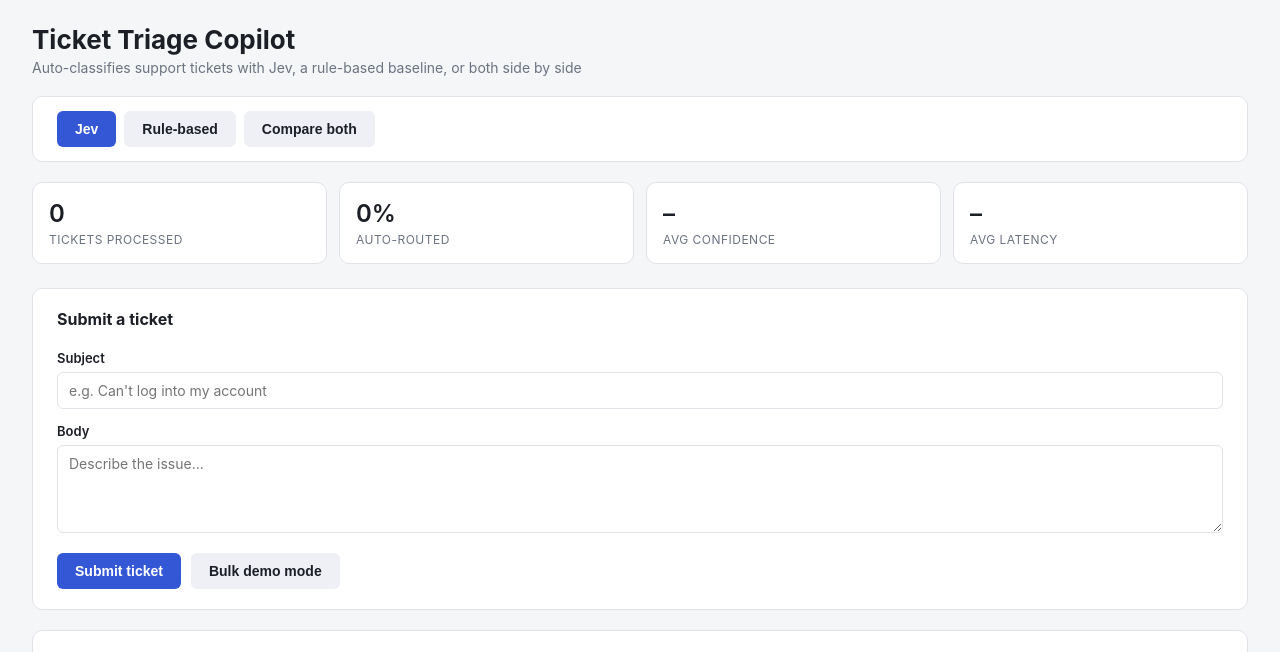
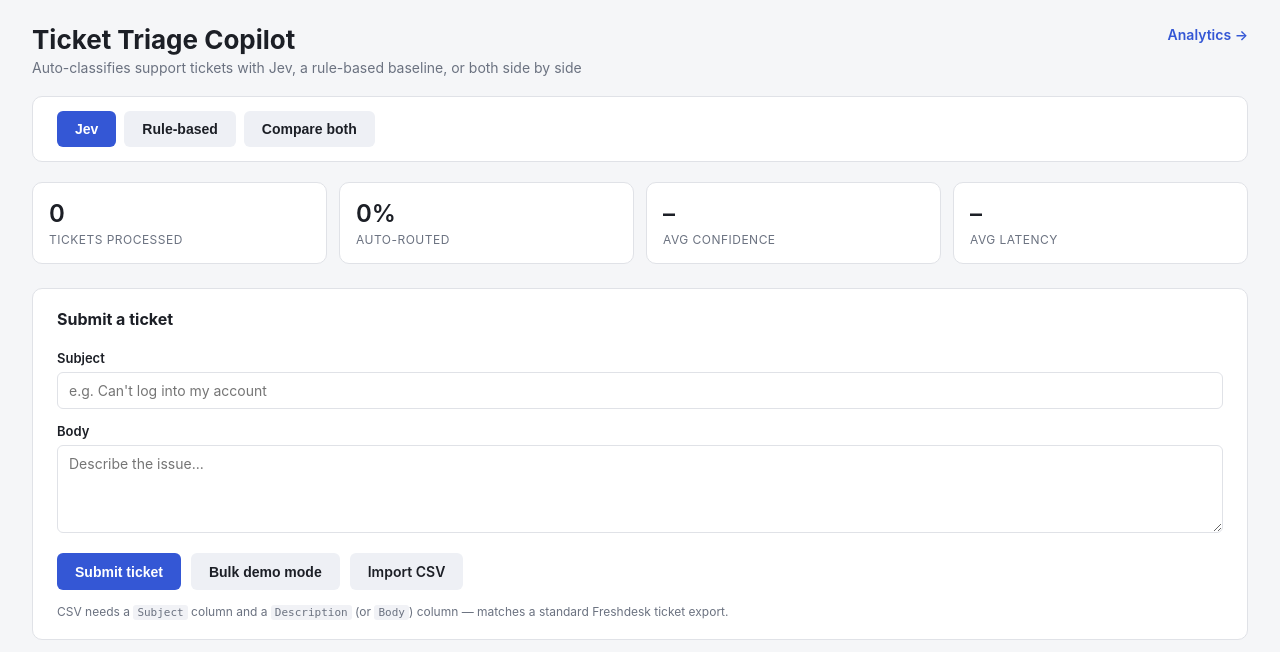
Before and after one commit to thefaisalkhan/ticketautopilot, a Spring Boot app: page / in a window 1280 px wide. Shown: the top 652 px of the page. Run offline with Spring Boot 4, Linux system fonts and the light colour scheme.

Commit message:
Add CSV ticket import
Lets you triage real tickets instead of only the hardcoded demo set:
an "Import CSV" file input parses a CSV with Subject + Description
(or Body) columns and feeds each row through the same submit pipeline
bulk demo mode already uses, respecting whatever engine mode is
currently selected.

Client-side only, no backend changes. Wrote a small RFC4180-ish parser
(quoted fields, embedded commas/newlines, "" as an escaped quote)
rather than a naive comma-split, since real exports use exactly that
shape. Verified against a synthetic Freshdesk-style export (quoted
multi-line descriptions with embedded commas and escaped quotes) in a
headless browser via the real running app — all rows parsed and
triaged correctly.

Co-Authored-By: Claude Sonnet 5 <noreply@anthropic.com>
Claude-Session: https://claude.ai/code/session_017AJ34xPUFZeT3CFz1ZRDnt

```diff
--- a/src/main/resources/static/app.js
+++ b/src/main/resources/static/app.js
@@ -12,6 +12,9 @@ const subjectInput = document.getElementById("subject");
 const bodyInput = document.getElementById("body");
 const submitBtn = document.getElementById("submitBtn");
 const bulkDemoBtn = document.getElementById("bulkDemoBtn");
+const importBtn = document.getElementById("importBtn");
+const importBtnLabel = document.getElementById("importBtnLabel");
+const importInput = document.getElementById("importInput");
 const resultsBody = document.getElementById("resultsBody");
 const compareBody = document.getElementById("compareBody");
 const emptyState = document.getElementById("emptyState");
@@ -48,19 +51,19 @@ form.addEventListener("submit", async (event) => {
   const body = bodyInput.value.trim();
   if (!subject || !body) return;
 
-  submitBtn.disabled = true;
+  setBusy(true);
   try {
     await submitAndRender(subject, body);
     form.reset();
   } catch (err) {
     alert("Failed to submit ticket: " + err.message);
   } finally {
-    submitBtn.disabled = false;
+    setBusy(false);
   }
 });
 
 bulkDemoBtn.addEventListener("click", async () => {
-  bulkDemoBtn.disabled = true;
+  setBusy(true);
   const originalLabel = bulkDemoBtn.textContent;
   try {
     for (let i = 0; i < SAMPLE_TICKETS.length; i++) {
@@ -71,10 +74,123 @@ bulkDemoBtn.addEventListener("click", async () => {
   } catch (err) {
     alert("Bulk demo failed: " + err.message);
   } finally {
-    bulkDemoBtn.disabled = false;
+    setBusy(false);
     bulkDemoBtn.textContent = originalLabel;
   }
 });
+
+importInput.addEventListener("change", async () => {
+  const file = importInput.files[0];
+  importInput.value = ""; // allow re-selecting the same file later
+  if (!file) return;
+
+  let tickets;
+  try {
+    tickets = ticketsFromCsv(await file.text());
+  } catch (err) {
+    alert("Could not parse CSV: " + err.message);
+    return;
+  }
+
+  if (tickets.length === 0) {
+    alert("No valid rows found. Expected a 'Subject' column and a 'Description' (or 'Body') column.");
+    return;
+  }
+
+  const callCount = state.mode === "compare" ? tickets.length * 2 : tickets.length;
+  if (tickets.length > 30 && !confirm(`Import ${tickets.length} tickets? This makes ${callCount} triage call(s).`)) {
+    return;
+  }
+
+  setBusy(true);
+  const originalLabel = importBtnLabel.textContent;
+  try {
+    for (let i = 0; i < tickets.length; i++) {
+      importBtnLabel.textContent = `Importing (${i + 1}/${tickets.length})...`;
+      await submitAndRender(tickets[i].subject, tickets[i].body);
+    }
+  } catch (err) {
+    alert("Import failed: " + err.message);
+  } finally {
+    setBusy(false);
+    importBtnLabel.textContent = originalLabel;
+  }
+});
+
+function setBusy(busy) {
+  submitBtn.disabled = busy;
+  bulkDemoBtn.disabled = busy;
+  importBtn.classList.toggle("disabled", busy);
+}
+
+// Minimal RFC4180-ish CSV parser: handles quoted fields, embedded commas/newlines,
+// and "" as an escaped quote. Freshdesk's own ticket export (and most CSV exports)
+// produce exactly this shape.
+function parseCsv(text) {
+  const rows = [];
+  let row = [];
+  let field = "";
+  let inQuotes = false;
+
+  for (let i = 0; i < text.length; i++) {
+    const char = text[i];
+
+    if (inQuotes) {
+      if (char === '"' && text[i + 1] === '"') {
+        field += '"';
+        i++;
+      } else if (char === '"') {
+        inQuotes = false;
+      } else {
+        field += char;
+      }
+      continue;
+    }
+
+    if (char === '"') {
+      inQuotes = true;
+    } else if (char === ",") {
+      row.push(field);
+      field = "";
+    } else if (char === "\r") {
+      // skip; \n (below) ends the row
+    } else if (char === "\n") {
+      row.push(field);
+      rows.push(row);
+      row = [];
+      field = "";
+    } else {
+      field += char;
+    }
+  }
+  if (field.length > 0 || row.length > 0) {
+    row.push(field);
+    rows.push(row);
+  }
+  return rows;
+}
+
+function ticketsFromCsv(text) {
+  const rows = parseCsv(text).filter((r) => r.some((cell) => cell.trim() !== ""));
+  if (rows.length < 2) return [];
+
+  const header = rows[0].map((h) => h.trim().toLowerCase());
+  const subjectIdx = header.indexOf("subject");
+  const bodyIdx = header.findIndex((h) => h === "description" || h === "body");
+  if (subjectIdx === -1 || bodyIdx === -1) {
+    throw new Error("Missing a 'Subject' and/or 'Description'/'Body' column header.");
+  }
+
+  const tickets = [];
+  for (let i = 1; i < rows.length; i++) {
+    const subject = (rows[i][subjectIdx] || "").trim();
+    const body = (rows[i][bodyIdx] || "").trim();
+    if (subject && body) {
+      tickets.push({ subject, body });
+    }
+  }
+  return tickets;
+}
 
 async function submitAndRender(subject, body) {
   if (state.mode === "compare") {
--- a/src/main/resources/static/index.html
+++ b/src/main/resources/static/index.html
@@ -8,8 +8,15 @@
 </head>
 <body>
 <header>
-  <h1>Ticket Triage Copilot</h1>
-  <p class="subtitle">Auto-classifies support tickets with Jev, a rule-based baseline, or both side by side</p>
+  <div class="header-row">
+    <div>
+      <h1>Ticket Triage Copilot</h1>
+      <p class="subtitle">Auto-classifies support tickets with Jev, a rule-based baseline, or both side by side</p>
+    </div>
+    <nav class="top-nav">
+      <a href="analytics.html">Analytics &rarr;</a>
+    </nav>
+  </div>
 </header>
 
 <section class="panel engine-panel">
@@ -64,7 +71,12 @@
     <div class="form-actions">
       <button type="submit" id="submitBtn">Submit ticket</button>
       <button type="button" id="bulkDemoBtn">Bulk demo mode</button>
+      <label class="file-btn" id="importBtn" for="importInput">
+        <span id="importBtnLabel">Import CSV</span>
+        <input type="file" id="importInput" accept=".csv,text/csv" hidden />
+      </label>
     </div>
+    <p class="hint">CSV needs a <code>Subject</code> column and a <code>Description</code> (or <code>Body</code>) column &mdash; matches a standard Freshdesk ticket export.</p>
   </form>
 </section>
 
--- a/src/main/resources/static/styles.css
+++ b/src/main/resources/static/styles.css
@@ -34,6 +34,24 @@ header h1 {
   margin: 0 0 20px;
   color: var(--muted);
   font-size: 14px;
+}
+
+.header-row {
+  display: flex;
+  justify-content: space-between;
+  align-items: flex-start;
+  gap: 16px;
+}
+
+.top-nav a {
+  color: var(--accent);
+  font-size: 14px;
+  font-weight: 600;
+  text-decoration: none;
+}
+
+.top-nav a:hover {
+  text-decoration: underline;
 }
 
 .stats-bar {
@@ -159,6 +177,42 @@ button {
   color: var(--text);
 }
 
+#ticketForm .file-btn {
+  display: inline-flex;
+  align-items: center;
+  background: #eef0f5;
+  color: var(--text);
+  border-radius: 6px;
+  padding: 10px 18px;
+  font-size: 14px;
+  font-weight: 600;
+  cursor: pointer;
+  margin-top: 0;
+}
+
+#ticketForm .file-btn:hover {
+  background: #e3e6ee;
+}
+
+#ticketForm .file-btn.disabled {
+  opacity: 0.6;
+  cursor: not-allowed;
+  pointer-events: none;
+}
+
+.hint {
+  font-size: 12px;
+  color: var(--muted);
+  margin: 8px 0 0;
+}
+
+.hint code {
+  background: #f1f2f6;
+  padding: 1px 4px;
+  border-radius: 3px;
+  font-size: 11px;
+}
+
 .table-wrap {
   overflow-x: auto;
 }
```
